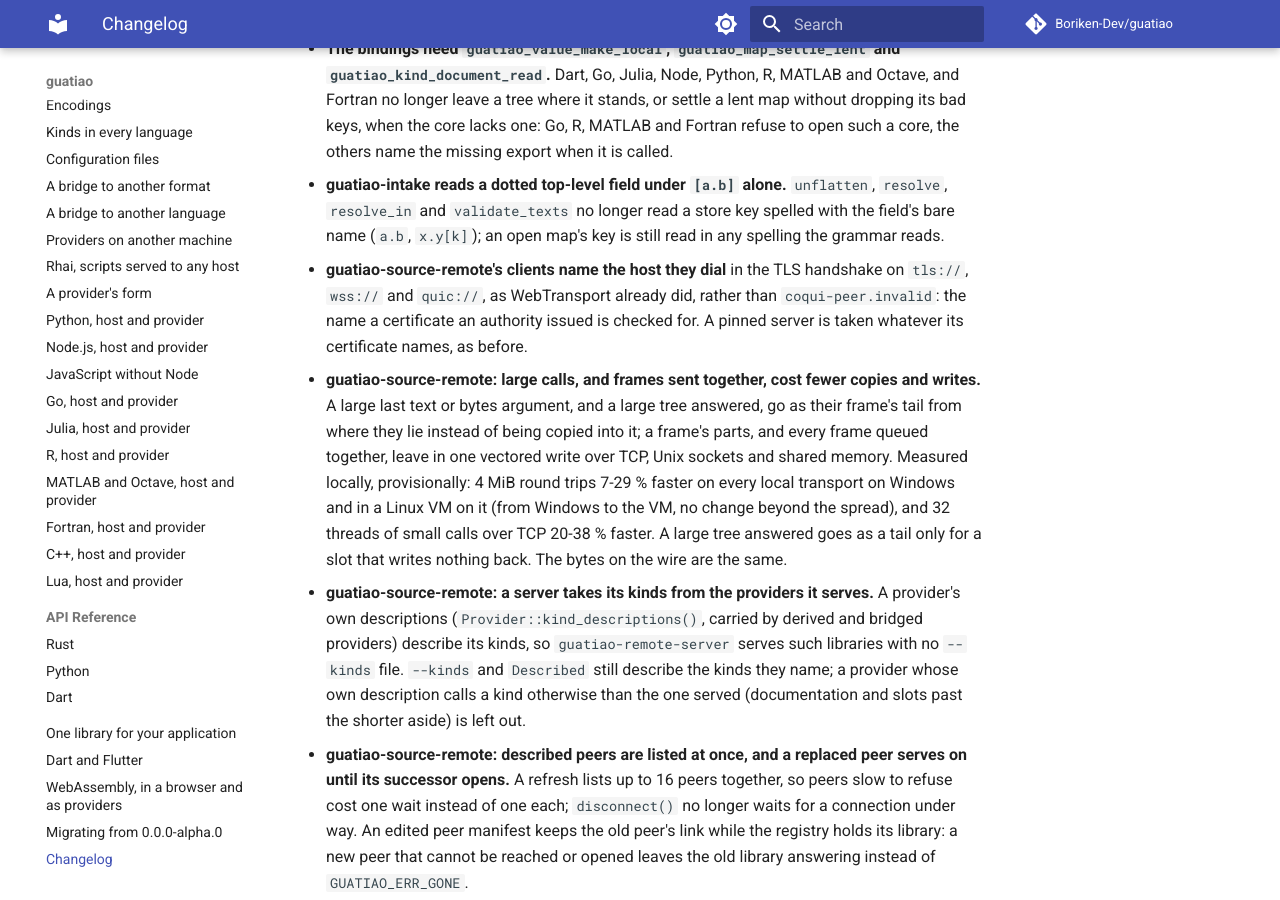
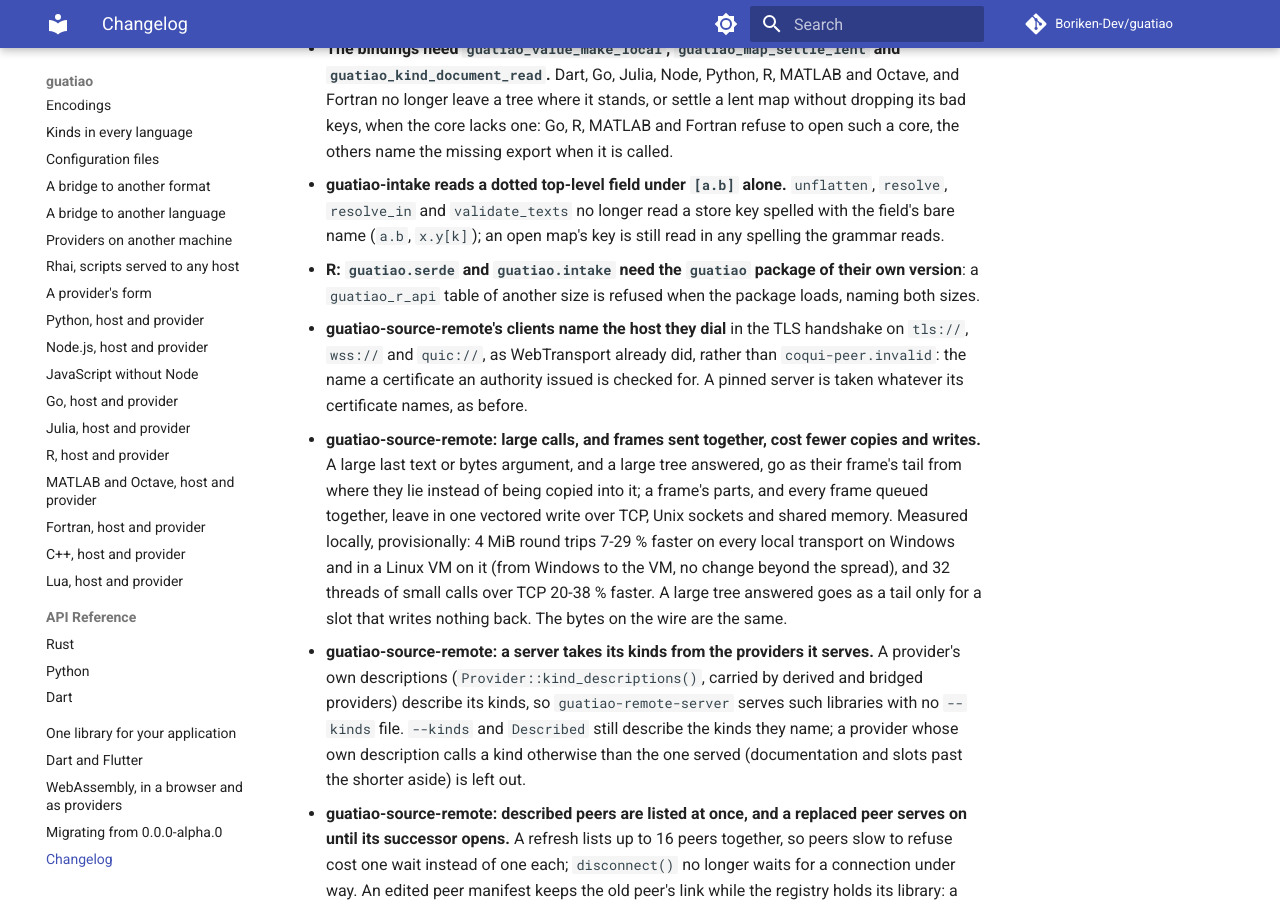
Before and after one commit to Boriken-Dev/guatiao, an MkDocs documentation site: the page built from docs/changelog.md, in a window 1280 px wide and 900 px high, scrolled down 29286 px. Built offline with MkDocs 1.6.1 and Material for MkDocs 9.7.7, drawn with Linux system fonts in a browser that asks for light colours; comment, search, counter and statistics services are not loaded.

Commit message:
feat!: R's satellite packages take the core's C table only at their own size
guatiao.serde and guatiao.intake refuse a guatiao_r_api whose size is
not the one they were built against, naming both sizes, rather than
accepting any table at least as large.

```diff
--- a/CHANGELOG.md
+++ b/CHANGELOG.md
@@ -1423,6 +1423,9 @@ write now.
   `unflatten`, `resolve`, `resolve_in` and `validate_texts` no longer
   read a store key spelled with the field's bare name (`a.b`, `x.y[k]`);
   an open map's key is still read in any spelling the grammar reads.
+- **R: `guatiao.serde` and `guatiao.intake` need the `guatiao` package
+  of their own version**: a `guatiao_r_api` table of another size is
+  refused when the package loads, naming both sizes.
 - **guatiao-source-remote's clients name the host they dial** in the TLS
   handshake on `tls://`, `wss://` and `quic://`, as WebTransport
   already did, rather than `coqui-peer.invalid`: the name a certificate
```
Also changed, not shown: bindings/r/guatiao/inst/AGENTS.md (+2 -1 lines), 3 other files.
